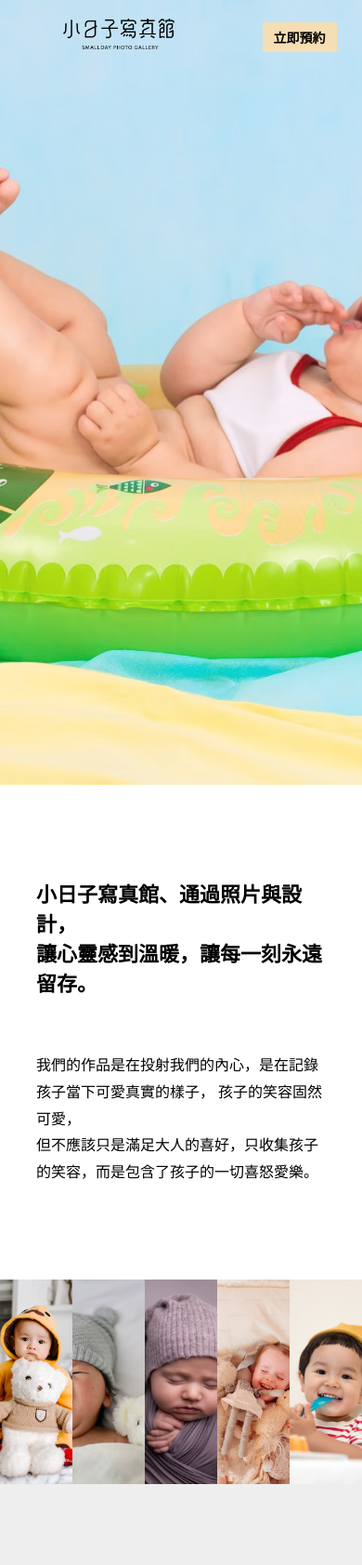
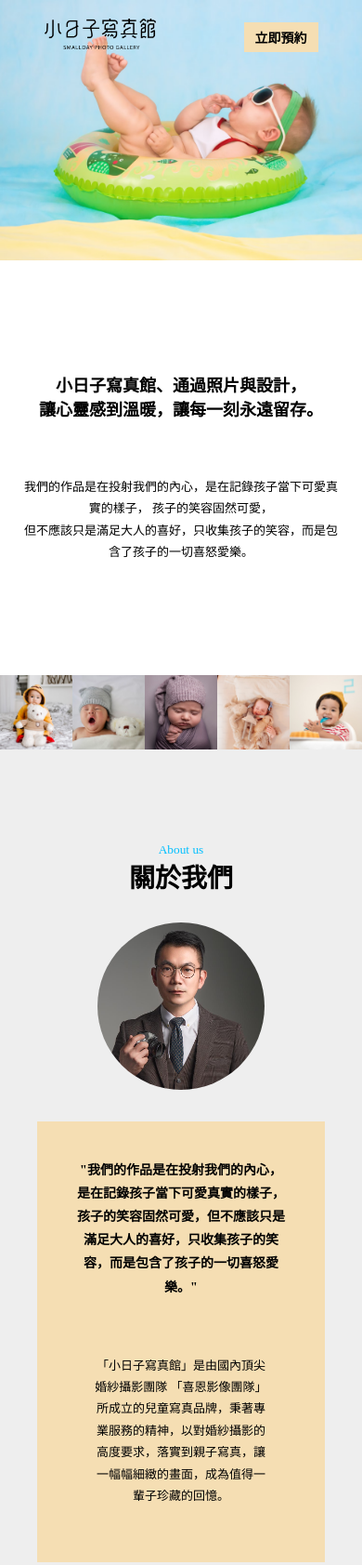
Before and after one commit to Wen-CY/Project01_-----, a plain HTML site: page index.html in a window 390 px wide. Shown: the top 1683 px of the page at 93% size. Drawn offline with Linux system fonts and the light colour scheme.

Commit message:
第二次調整

```diff
--- a/index.html
+++ b/index.html
@@ -148,7 +148,7 @@
          <section id="sec05">
             <small>Contact us</small>
             <h3>聯絡我們</h3>
-            <iframe src="https://www.google.com/maps/embed?pb=!1m14!1m8!1m3!1d7282.387841934286!2d120.659777!3d24.129827!3m2!1i1024!2i768!4f13.1!3m3!1m2!1s0x34693dac059b9ced%3A0x7b955fb06408355c!2zNDAy5Y-w54Gj5Y-w5Lit5biC5Y2X5Y2A5p-z5bed5p2x6Lev5LiA5q61NzjomZ8!5e0!3m2!1szh-TW!2sus!4v1728291123765!5m2!1szh-TW!2sus" width="600" height="450" style="border:0;" allowfullscreen="" loading="lazy" referrerpolicy="no-referrer-when-downgrade">
+            <iframe src="https://www.google.com/maps/embed?pb=!1m14!1m8!1m3!1d7282.387841934286!2d120.659777!3d24.129827!3m2!1i1024!2i768!4f13.1!3m3!1m2!1s0x34693dac059b9ced%3A0x7b955fb06408355c!2zNDAy5Y-w54Gj5Y-w5Lit5biC5Y2X5Y2A5p-z5bed5p2x6Lev5LiA5q61NzjomZ8!5e0!3m2!1szh-TW!2sus!4v1728291123765!5m2!1szh-TW!2sus" width="100%" height="450" style="border:0;" allowfullscreen="" loading="lazy" referrerpolicy="no-referrer-when-downgrade">
             </iframe>
             <div class="txt">
                 <p>⏰營業時間: Monday to Friday 9 a.m. - 6 p.m.</p>
--- a/style.css
+++ b/style.css
@@ -13,7 +13,8 @@ body {
 header {
     width: 100%;
     position: fixed;
-    padding: 20px;
+    padding: 20px 0px;
+    z-index: 1;
 }
 nav {
     width: 100%;
@@ -63,23 +64,26 @@ small {
 #sec01 {
     width: 100%;
     padding-top: 100px;
+    text-align: center;
 }
 .txt {
-    width: 680px;
-    max-width: 80%;
+    max-width: 100%;
     margin-left: auto;
     margin-right: auto;
     margin-bottom: 100px;
+    box-sizing: border-box;
 }
 .txt h2 {
     font-size: 36px;
     font-weight: bold;
     margin-bottom: 60px;
+    padding: 20px;
 }
 .txt p {
     line-height: 1.8;
     font-size: 16px;
     font-weight: 400;
+    padding: 20px;
 }
 .wrap {
     display: flex;
@@ -196,16 +200,15 @@ span {
 #sec05 {
     text-align: center;
     background-color: #eee;
-    padding: 100px 40px 40px 40px;
+    padding: 60px 300px;
 }
 #sec05 .txt {
     margin-top: 60px;
     margin-bottom: 20px;
-    padding: 40px;
     background-color: wheat;
 }
 #sec05 p {
-    line-height: 1.8;
+    line-height: 1.4;
 }
 
 /* ---------- footer ---------- */
@@ -223,6 +226,10 @@ footer small {
 
 
 @media screen and (max-width: 680px) {
+    #hero {
+        height: 280px;
+        background-position: top center;
+    }
     header img{
         width: 120px;
     }
@@ -233,8 +240,22 @@ footer small {
         padding: 6px 12px;
         font-weight: 700;
     }
+    .box {
+        width: 30%;
+        height: 80px;
+    }
     .txt h2 {
-        font-size: 22px;
+        font-size: 18px;
+        margin-bottom: 20px;
+    }
+    .txt p {
+        font-size: 13px;
+    }
+    h3 {
+        font-size: 28px;
+    }
+    h4 {
+        font-size: 14px;
     }
     p {
         font-size: 12px;
@@ -253,17 +274,24 @@ footer small {
     #sec03 .card {
         width: 100%;
     }
+    #sec04 {
+        padding: 10px 0px;
+    }
     #sec04 .grid {
         display: grid;
         grid-template-columns: 1fr 1fr 1fr;
         gap: 10px
     }
     .card h4 {
+        font-size: 18px;
         margin-bottom: 20px;
     }
-    #sec05 iframe {
+    #sec05 {
+        padding: 40px;
+    }
+    /* #sec05 iframe {
         width: 300px;
-    }
+    } */
     .ft-logo {
         width: 100px;
         margin-bottom: 20px;
@@ -272,6 +300,6 @@ footer small {
         font-size: 30px;
     }
     footer {
-        padding: 60px 0px;
+        padding: 10px 20px;
     }
 }
```
